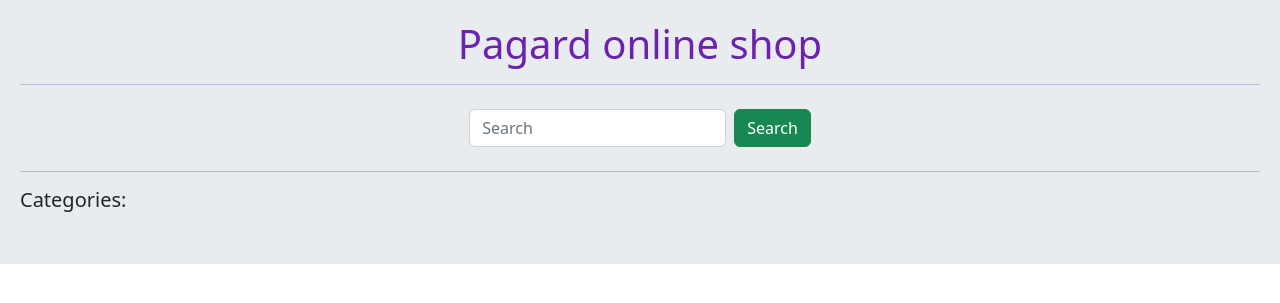
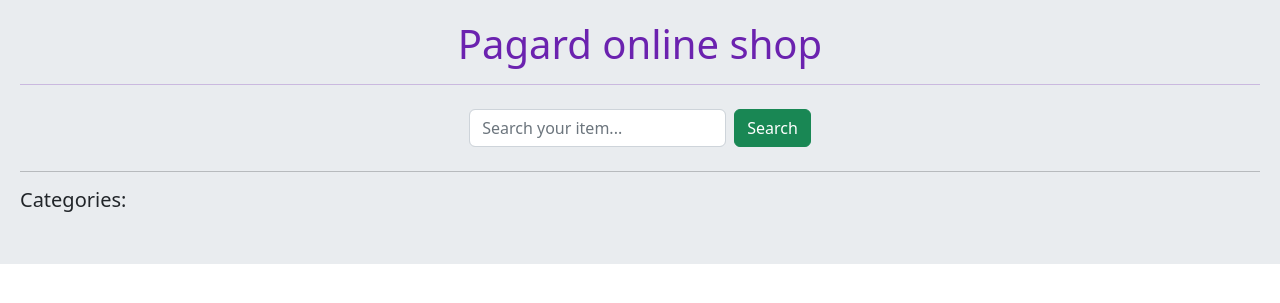
Before and after one commit to mohammadpagard/django-shop, a Django app: page / in a window 1280 px wide. Shown: the part 56-359 px from the top of the page. Run offline with Django 4.2, Linux system fonts and the light colour scheme; data that the repository does not hold is empty.

Commit message:
Refactor(index.html:search placeholder)

```diff
--- a/home/templates/home/index.html
+++ b/home/templates/home/index.html
@@ -14,7 +14,7 @@
         <div class="container-fluid">
           <div class="collapse navbar-collapse justify-content-center" id="navbarSupportedContent">
             <form class="d-flex" role="search" action="">
-              <input class="form-control me-2" type="search" placeholder="Search" aria-label="Search" name="search">
+              <input class="form-control me-2" type="search" placeholder="Search your item..." aria-label="Search" name="search">
               <button class="btn btn-success" type="submit">Search</button>
             </form>
           </div>
```
